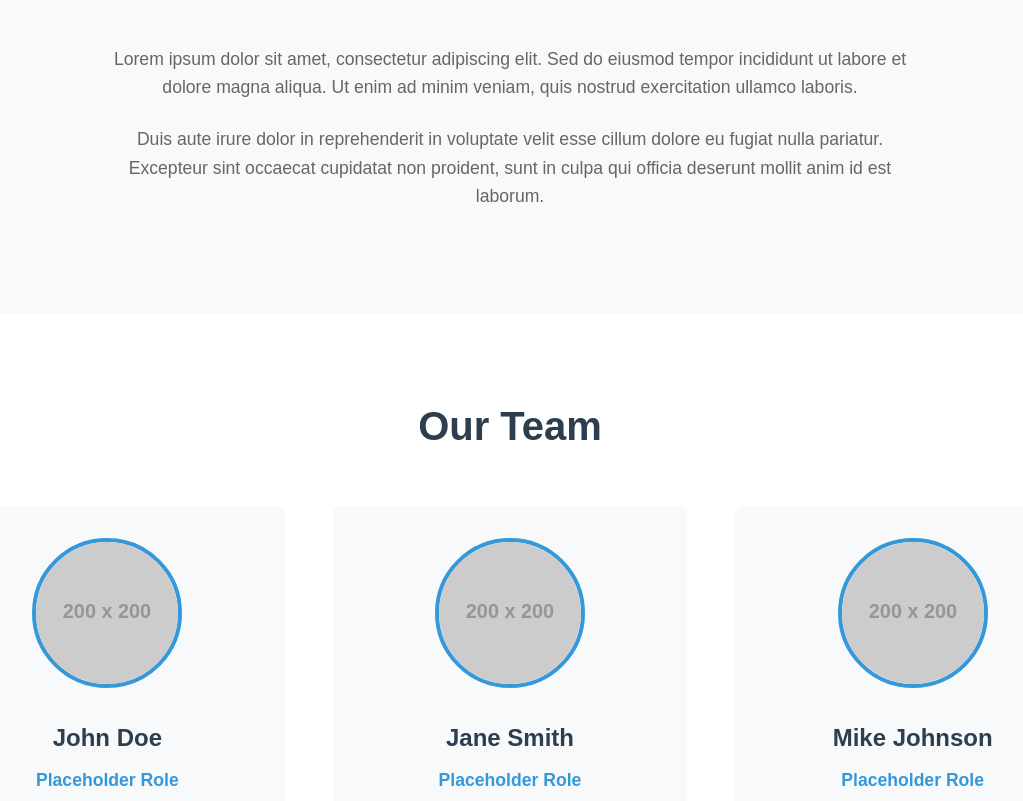
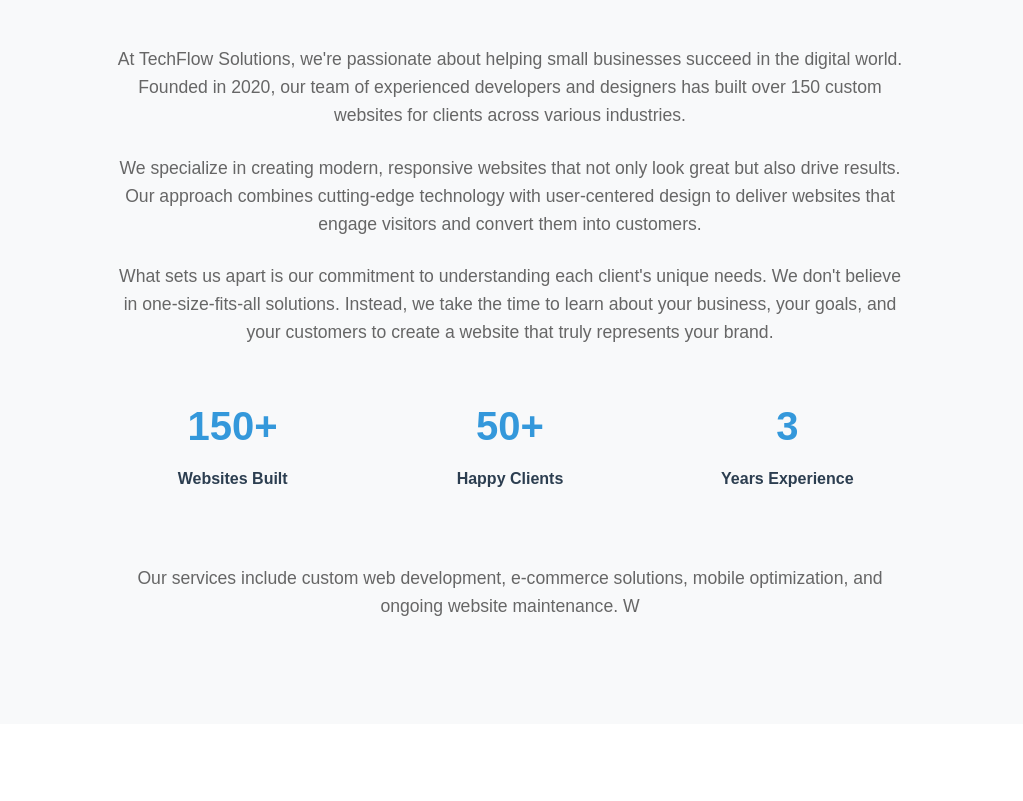
Before and after one commit to tfrancis01/Fork-and-Clone-Starter, a plain HTML site: page index.html in a window 1280 px wide. Shown: the part 552-1353 px from the top of the page, without its empty margins (130-1153 px from the left). Drawn offline with Linux system fonts and the light colour scheme; placeholder pictures from the web are drawn by us.

Commit message:
Update index.html

```diff
--- a/index.html
+++ b/index.html
@@ -35,10 +35,28 @@
         <div class="container">
             <h2>About Us</h2>
             <div class="about-content">
-                <!-- PLACEHOLDER: About content will be replaced in the assignment -->
-                <p>Lorem ipsum dolor sit amet, consectetur adipiscing elit. Sed do eiusmod tempor incididunt ut labore et dolore magna aliqua. Ut enim ad minim veniam, quis nostrud exercitation ullamco laboris.</p>
-                <p>Duis aute irure dolor in reprehenderit in voluptate velit esse cillum dolore eu fugiat nulla pariatur. Excepteur sint occaecat cupidatat non proident, sunt in culpa qui officia deserunt mollit anim id est laborum.</p>
-                <!-- END PLACEHOLDER -->
+<p>At TechFlow Solutions, we're passionate about helping small businesses succeed in the digital world. Founded in 2020, our team of experienced developers and designers has built over 150 custom websites for clients across various industries.</p>
+
+<p>We specialize in creating modern, responsive websites that not only look great but also drive results. Our approach combines cutting-edge technology with user-centered design to deliver websites that engage visitors and convert them into customers.</p>
+
+<p>What sets us apart is our commitment to understanding each client's unique needs. We don't believe in one-size-fits-all solutions. Instead, we take the time to learn about your business, your goals, and your customers to create a website that truly represents your brand.</p>
+
+<div class="team-stats">
+    <div class="stat">
+        <h3>150+</h3>
+        <p>Websites Built</p>
+    </div>
+    <div class="stat">
+        <h3>50+</h3>
+        <p>Happy Clients</p>
+    </div>
+    <div class="stat">
+        <h3>3</h3>
+        <p>Years Experience</p>
+    </div>
+</div>
+
+<p>Our services include custom web development, e-commerce solutions, mobile optimization, and ongoing website maintenance. W
             </div>
         </div>
     </section>
```
